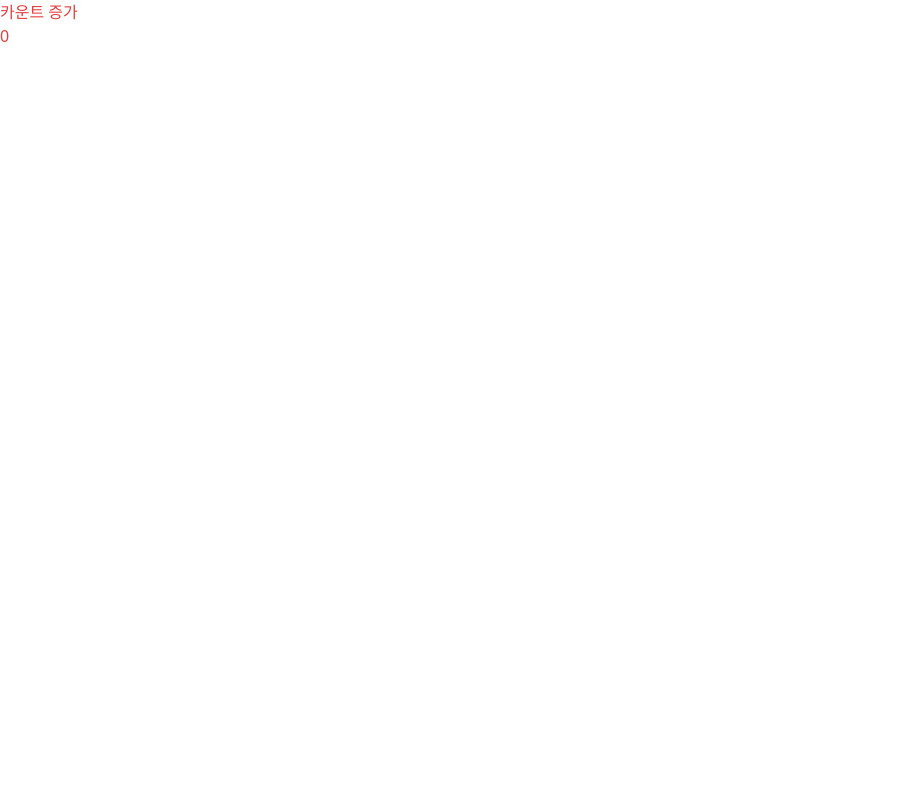
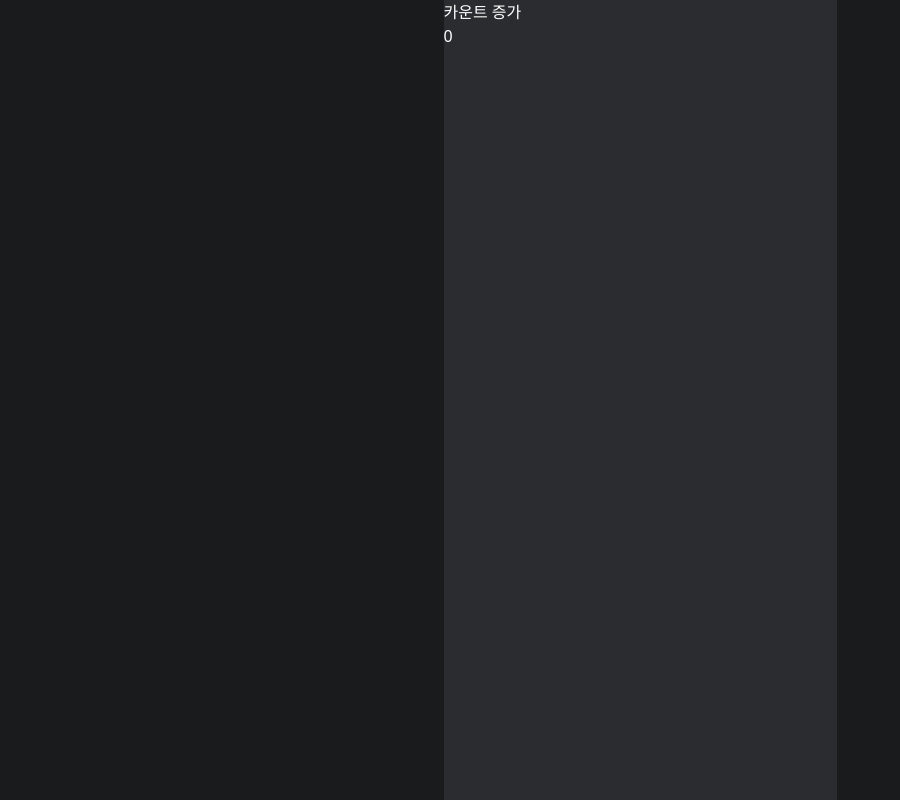
Before and after one commit to Unithon-10th-team8/frontend, a Next.js app: page / in a window 1280 px wide. Shown: the whole page, without its empty margins (0-900 px from the left). Built offline with nearby package versions, Linux system fonts and the light colour scheme.

Commit message:
feat(AppLayout): 초기 앱 레이아웃 설정

```diff
--- /dev/null
+++ b/src/components/common/AppLayout.tsx
@@ -0,0 +1,15 @@
+import { ReactNode } from "react";
+
+type Props = {
+  children: ReactNode;
+};
+
+const AppLayout = ({ children }: Props) => {
+  return (
+    <main className="relative mx-auto my-0 h-full  max-w-[393px] overflow-y-auto overflow-x-hidden bg-[#2b2c30]">
+      {children}
+    </main>
+  );
+};
+
+export default AppLayout;
--- a/src/pages/_app.tsx
+++ b/src/pages/_app.tsx
@@ -1,11 +1,14 @@
 import "@/styles/globals.css";
 import { SWRConfig } from "swr";
 import type { AppProps } from "next/app";
+import AppLayout from "@/components/common/AppLayout";
 
 export default function App({ Component, pageProps }: AppProps) {
   return (
     <SWRConfig>
-      <Component {...pageProps} />
+      <AppLayout>
+        <Component {...pageProps} />
+      </AppLayout>
     </SWRConfig>
   );
 }
--- a/src/pages/index.tsx
+++ b/src/pages/index.tsx
@@ -4,7 +4,7 @@ export default function Home() {
   const { increaseCount, count } = useCount();
 
   return (
-    <div className="text-red-500 bg-white">
+    <div className=" text-white">
       <div className="flex">
         <button onClick={increaseCount}>카운트 증가</button>
       </div>
--- a/src/styles/globals.css
+++ b/src/styles/globals.css
@@ -1,3 +1,27 @@
 @tailwind base;
 @tailwind utilities;
 @tailwind components;
+
+* {
+  /* hide scrollbar */
+  scrollbar-width: none;
+  -ms-overflow-style: none;
+  /* hide scrollbar for chrome */
+
+  /* hide scrollbar for IE, Edge and Firefox */
+  -ms-overflow-style: none; /* IE and Edge */
+  scrollbar-width: none; /* Firefox */
+}
+
+*::-webkit-scrollbar {
+  display: none;
+}
+
+html,
+body,
+#__next {
+  width: 100%;
+  height: 100%;
+  position: relative;
+  background-color: #1a1b1d;
+}
```
